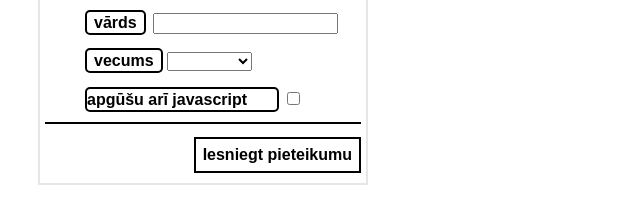
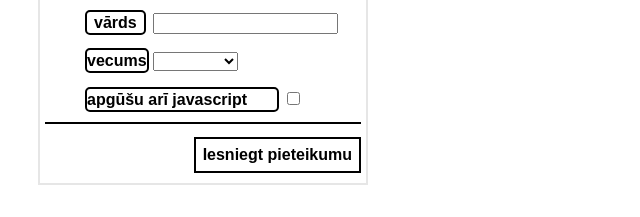
Before and after one commit to ritzijs/pervij, a plain HTML site: page index.html in a window 1280 px wide. Shown: the part 365-582 px from the top of the page, 0-640 px from the left. Drawn offline with Linux system fonts and the light colour scheme.

Commit message:
Update stili.css

```diff
--- a/css/stili.css
+++ b/css/stili.css
@@ -23,8 +23,8 @@ input{
   padding-right: 7px;
 }
 .vecums{
-  padding-left:7px;
-  padding-right:7px;
+  padding-left:0px;
+  padding-right:0px;
 }
 .papildus{
   padding-left:0px;
```
